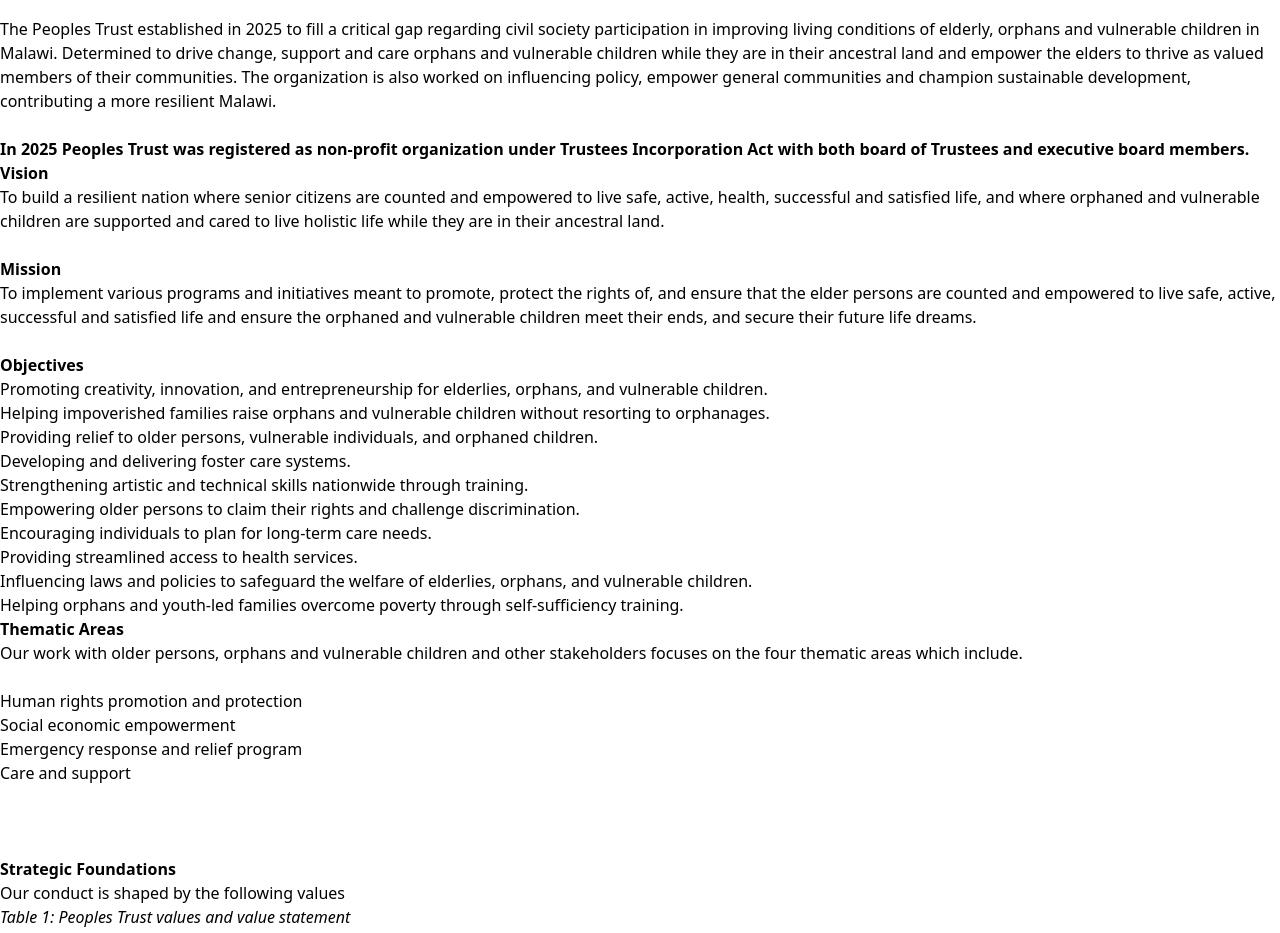
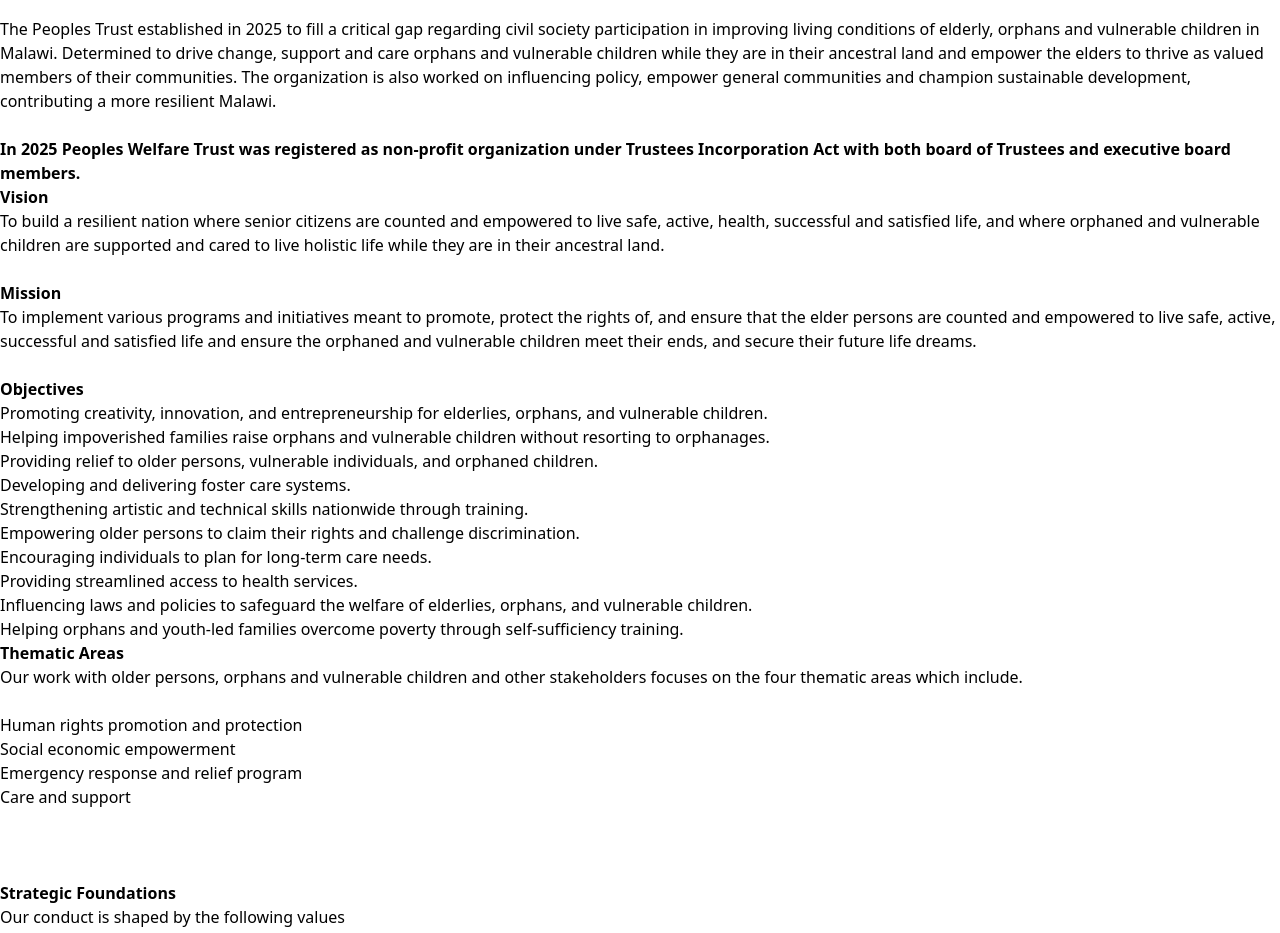
Before and after one commit to Paul-Harawa/PeoplesTrust, a React (Vite) app: page / in a window 1280 px wide. Shown: the part 2040-2973 px from the top of the page. Built offline with nearby package versions, Linux system fonts and the light colour scheme.

Commit message:
Update About.jsx

```diff
--- a/src/components/About.jsx
+++ b/src/components/About.jsx
@@ -22,7 +22,7 @@
                     <b className='font-extrabold'><span className='text-[#cf6969]'>Peoples</span> <span className='text-[#5285eb]'>Trust</span> </b> is non-profitable organization dedicated to building a nation where the general welfare of the elderly, orphaned and vulnerable children is promoted for them to live holistic and fulfilling life while they are in their ancestral land.  We provide advocacy, expert advice, conduct outreach and implement strategic developmental and supporting programs focused on Elderly, Orphaned and vulnerable children. <br /><br />
                     The Peoples Trust established in 2025 to fill a critical gap regarding civil society participation in improving living conditions of elderly, orphans and vulnerable children in Malawi. Determined to drive change, support and care orphans and vulnerable children while they are in their ancestral land and empower the elders to thrive as valued members of their communities. The organization is also worked on influencing policy, empower general communities and champion sustainable development, contributing a more resilient Malawi. <br /><br />
 
-                    <b>In 2025 Peoples Trust was registered as non-profit organization under Trustees Incorporation Act with both board of Trustees and executive board members.  </b>
+                    <b>In 2025 Peoples Welfare Trust was registered as non-profit organization under Trustees Incorporation Act with both board of Trustees and executive board members.  </b>
 
                 </p>
 
```
